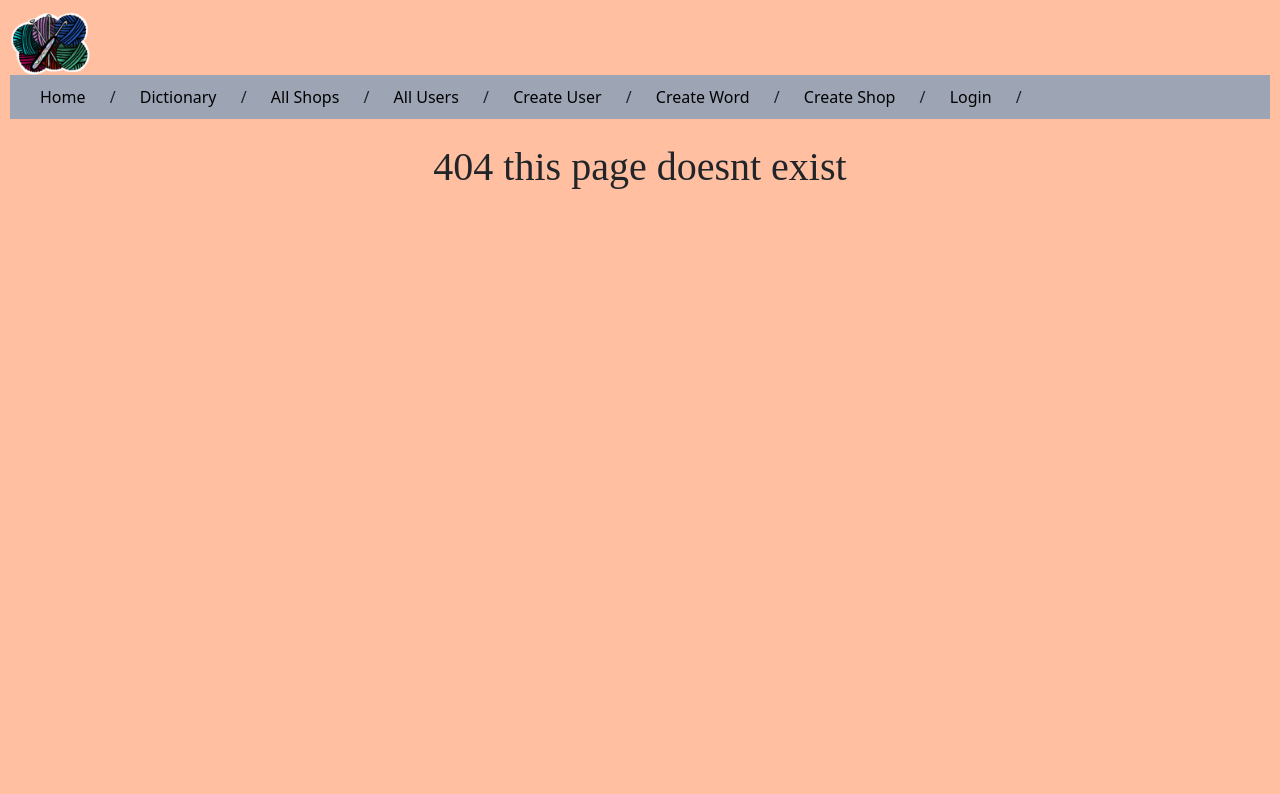
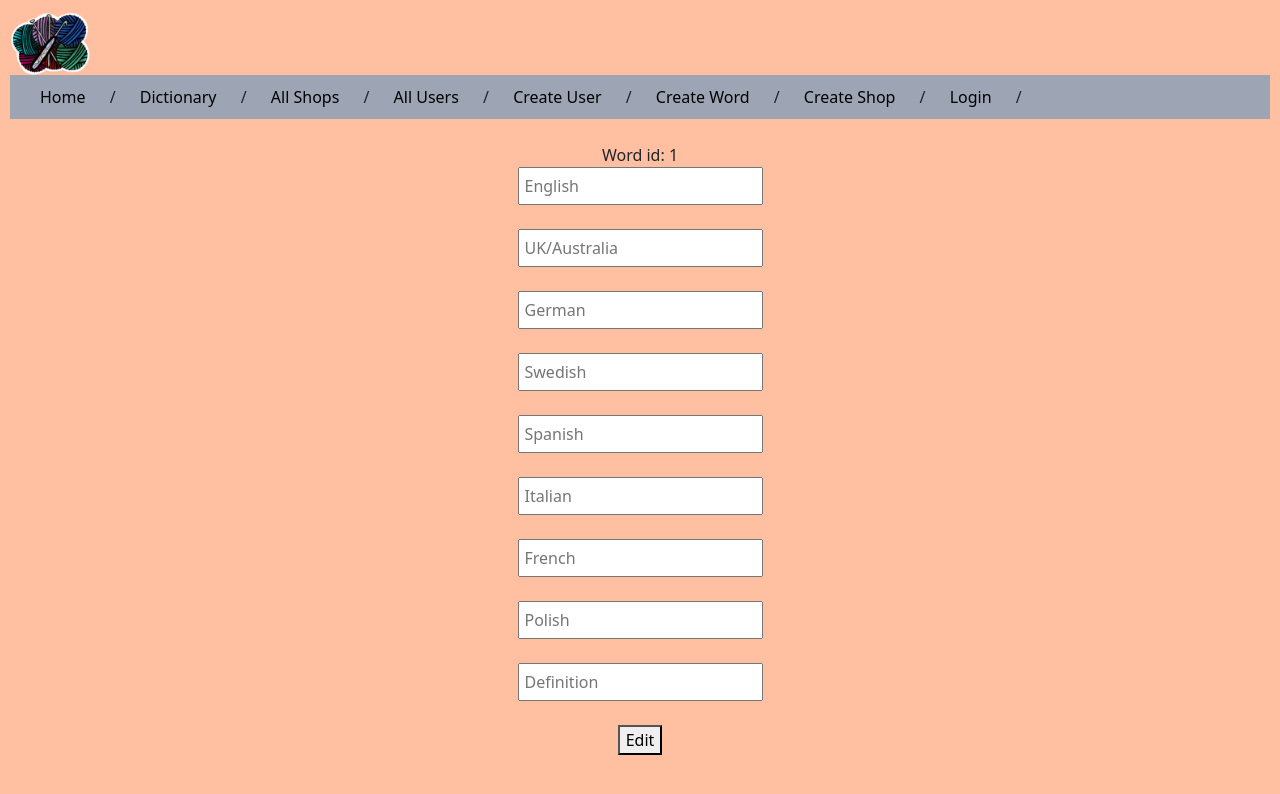
Before and after one commit to sbrockmeyer/Capstone-capstone, a React (Create React App) app in the folder front-end/: page /editWord/1 in a window 1280 px wide. Before the commit this address had no page. Shown: the top 794 px of the page. Built offline with nearby package versions, Linux system fonts and the light colour scheme; a web font is replaced by a local one.

Commit message:
aaaaaahhhhhhh

```diff
--- a/front-end/src/components/CreateWord.js
+++ b/front-end/src/components/CreateWord.js
@@ -17,7 +17,7 @@ function CreateWord() {
 	const [ger, setGerman] = useState("");
 	const [swe, setSwedish] = useState("");
 	const [span, setSpanish] = useState("");
-	const [ital, setIalian] = useState("");
+	const [ital, setItalian] = useState("");
 	const [fren, setFrench] = useState("");
 	const [pol, setPolish] = useState("");
 	const [def, setDefinition] = useState("");
@@ -52,7 +52,7 @@ function CreateWord() {
 				setGerman("");
 				setSwedish("");
 				setSpanish("");
-				setIalian("");
+				setItalian("");
 				setFrench("");
 				setPolish("");
 				setDefinition("");
@@ -75,7 +75,7 @@ function CreateWord() {
 					<input type="text" value={ger} placeholder="German" onChange={(e) => setGerman(e.target.value)}/><br/><br/>
 					<input type="text" value={swe} placeholder="Swedish" onChange={(e) => setSwedish(e.target.value)}/><br/><br/>
 					<input type="text" value={span} placeholder="Spanish" onChange={(e) => setSpanish(e.target.value)}/><br/><br/>
-					<input type="text" value={ital} placeholder="Italian" onChange={(e) => setIalian(e.target.value)}/><br/><br/>
+					<input type="text" value={ital} placeholder="Italian" onChange={(e) => setItalian(e.target.value)}/><br/><br/>
 					<input type="text" value={fren} placeholder="French" onChange={(e) => setFrench(e.target.value)}/><br/><br/>
 					<input type="text" value={pol} placeholder="Polish" onChange={(e) => setPolish(e.target.value)}/><br/><br/>
 					<input type="text" value={def} placeholder="Definition" onChange={(e) => setDefinition(e.target.value)}/><br/><br/>
--- a/front-end/src/components/EditWord.js
+++ b/front-end/src/components/EditWord.js
@@ -1,25 +1,82 @@
-import React from 'react';
-// import { useParams } from 'react-router-dom';
+import React, { useState } from 'react';
+import { useParams } from 'react-router-dom';
 
 function EditWord() {
+	const { wordid } = useParams();
+	console.log(wordid);
 
-	// const id = useParams();
+	const [eng, setEnglish] = useState("");
+	const [uk, setUK] = useState("");
+	const [ger, setGerman] = useState("");
+	const [swe, setSwedish] = useState("");
+	const [span, setSpanish] = useState("");
+	const [ital, setItalian] = useState("");
+	const [fren, setFrench] = useState("");
+	const [pol, setPolish] = useState("");
+	const [def, setDefinition] = useState("");
+	const [message, setMessage] = useState("");
+
+	let handleSubmit = async (e) => {
+		e.preventDefault();
+
+		try {
+
+			let res = await fetch(`http://localhost:4000/updateWord`, {
+				method: "POST",
+				headers:{
+					'Content-Type': "application/json",
+				},
+				body:JSON.stringify({
+					wordId: wordid,
+					English: eng,
+					UK: uk,
+					German: ger,
+					Swedish: swe,
+					Spanish: span,
+					Italian: ital,
+					French: fren,
+					Polish: pol,
+					Definitin: def,
+				}),
+			});
+
+			if (res.status === 200){
+				setEnglish("");
+				setUK("");
+				setGerman("");
+				setSwedish("");
+				setSpanish("");
+				setItalian("");
+				setFrench("");
+				setPolish("");
+				setDefinition("");
+				setMessage("your word has been update");
+			}else{
+				setMessage("you word didnt get updated");
+			}
+
+		} catch (err) {
+			console.log(err);
+		}
+	}
 
 	return (
 		<>
 			<div>
 				<form>
-					<input type='text' placeholder="" />
-					<input type='text' placeholder="" />
-					<input type='text' placeholder="" />
-					<input type='text' placeholder="" />
-					<input type='text' placeholder="" />
-					<input type='text' placeholder="" />
-					<input type='text' placeholder="" />
-					<input type='text' placeholder="" />
-					<input type='text' placeholder="" />
-					<input type='text' placeholder="" />
+					<div>Word id: {wordid}</div>
+					<input type='text' value={eng} placeholder="English" onChange={(e) => setEnglish(e.target.value)}/><br /><br />
+					<input type='text' value={uk} placeholder="UK/Australia" onChange={(e) => setUK(e.target.value)}/><br /><br />
+					<input type='text' value={ger} placeholder="German" onChange={(e) => setGerman(e.target.value)}/><br /><br />
+					<input type='text' value={swe} placeholder="Swedish" onChange={(e) => setSwedish(e.target.value)}/><br /><br />
+					<input type='text' value={span} placeholder="Spanish" onChange={(e) => setSpanish(e.target.value)}/><br /><br />
+					<input type='text' value={ital} placeholder="Italian" onChange={(e) => setItalian(e.target.value)}/><br /><br />
+					<input type='text' value={fren} placeholder="French" onChange={(e) => setFrench(e.target.value)}/><br /><br />
+					<input type='text' value={pol} placeholder="Polish" onChange={(e) => setPolish(e.target.value)}/><br /><br />
+					<input type='text' value={def} placeholder="Definition" onChange={(e) => setDefinition(e.target.value)}/><br /><br />
+					{/* <input type='text' value={} placeholder="" onChange={(e) => (e.target.value)}/><br /><br /> */}
 					<button type='submit'>Edit</button>
+					<div>{message ? <p>{message}</p> : null}</div>
 				</form>
 			</div>
 		</>
--- a/front-end/src/components/ShopDetails.js
+++ b/front-end/src/components/ShopDetails.js
@@ -1,15 +1,11 @@
 import React from 'react'
-import EditShop from './EditShop'
-import {Link, useParams} from 'react-router-dom';
+// import EditShop from './EditShop'
+import {useParams} from 'react-router-dom';
 
 function ShopDetails({ shop, clear }) {
   const {shopid} = useParams();
   console.log(shop);
   console.log(shopid);
-
-  const edit = () => {
-    console.log(`Edit ${shopid}`);
-  }
 
   const delet = () => {
     console.log(`Delete ${shop._id}`)
@@ -26,7 +22,7 @@ function ShopDetails({ shop, clear }) {
       </div>
       {/* <button onClick={() => edit()}>edit shop</button> */}
       {/* <Link className='editbutton' to='/EditShop' param={{id:shop._id}}>edit Shop</Link> */}
-      <a href={"/editShop/" + shop._id}>edit Shop</a>
+      <a href={"/editShop/" + shop._id} className="editbutton">edit Shop</a>
       <button onClick={() => delet()}>delete shop</button>
     </>
   )
--- a/front-end/src/components/WordDetails.js
+++ b/front-end/src/components/WordDetails.js
@@ -1,9 +1,9 @@
 import React from 'react'
+import {useParams} from 'react-router-dom';
 
 function WordDetails({ word, clear }) {
-	const edit = () => {
-		console.log(`Edit ${word._id}`);
-	}
+	const {wordid} = useParams();
+	console.log(wordid);
 
 	const delet = () => {
 		console.log(`Delete ${word._id}`)
@@ -21,7 +21,8 @@ function WordDetails({ word, clear }) {
 				<div>Polish: {word.Polish}</div>
 				<div>Definition: {word.Definition}</div>
 			</div>
-			<button onClick={() => edit()}>edit shop</button>
+			{/* <button onClick={() => edit()}>edit shop</button> */}
+			<a href={"/editWord/" + word._id} className="editbutton">edit word</a>
 			<button onClick={() => delet()}>delete shop</button>
 		</>
 	)
--- a/front-end/src/index.js
+++ b/front-end/src/index.js
@@ -27,7 +27,7 @@ root.render(
       <Route path='/' element={<App />}>
         <Route index element={<Home />} />
         <Route path='/dictionary' element={<Dictionary />} />
-        <Route path='/editWord:wordid' element={<EditWord />} />
+        <Route path='/editWord/:wordid' element={<EditWord />} />
         <Route path='/createWord' element={<CreateWord />} />
         <Route path='/createUser' element={<CreateUser />} />
         <Route path='/login' element={<Login />} />
@@ -37,7 +37,7 @@ root.render(
         <Route path='/editShop/:shopid' element={<EditShop />} />
         {/* <Route path='/allShops/:shopid' element={<EditShop />} /> */}
         <Route path='/allUsers' element={<AllUsers />} />
-        <Route path='/editUser:userid' element={<EditUser />} />
+        <Route path='/editUser/:userid' element={<EditUser />} />
         <Route path='*' element={<h1>404 this page doesnt exist</h1>} />
       </Route>
     </Routes>
```
